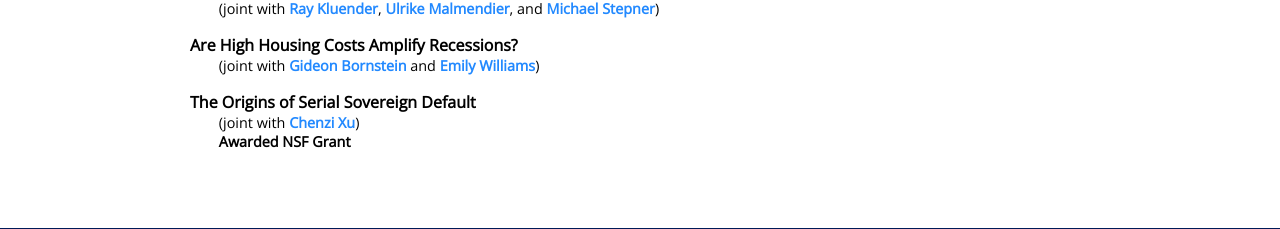
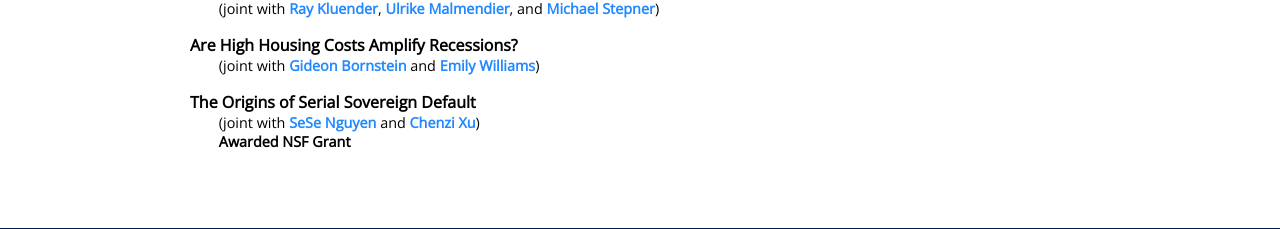
Before and after one commit to sashaindarte/sashaindarte.github.io, a Jekyll site: the page built from research/index.html, in a window 1280 px wide and 1262 px high. Shown: the part 1017-1246 px from the top of the window. Built offline with Jekyll 4.4.1, drawn with Linux system fonts in a browser that asks for light colours.

Commit message:
Update index.html

```diff
--- a/research/index.html
+++ b/research/index.html
@@ -350,7 +350,7 @@ title: Sasha Indarte - Research
 			<b> The Origins of Serial Sovereign Default </b>
 		</p>
 		<p style="padding-left:2em;padding-bottom:0em;margin-top:0em;margin-bottom:0em;font-size:0.9em;">
-			(joint with <a href="https://chenzi-xu.com/">Chenzi Xu</a>)
+			(joint with <a href="https://fnce.wharton.upenn.edu/profile/sese/">SeSe Nguyen</a> and <a href="https://chenzi-xu.com/">Chenzi Xu</a>)
 			<br>
 			<b>Awarded NSF Grant</b>
 		</p>
```
